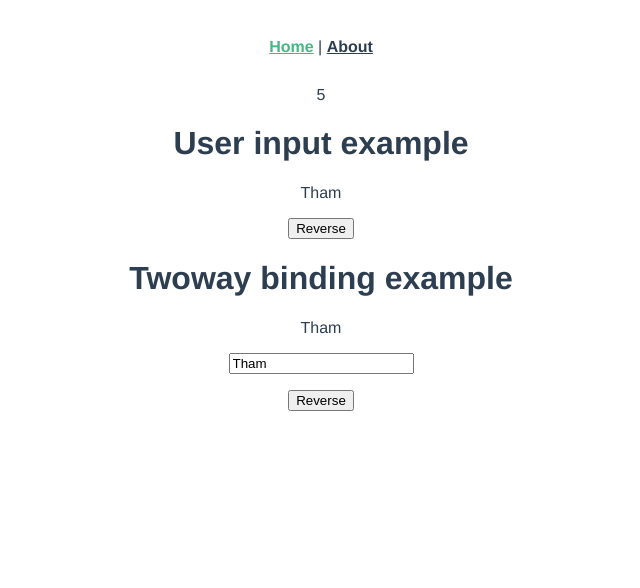
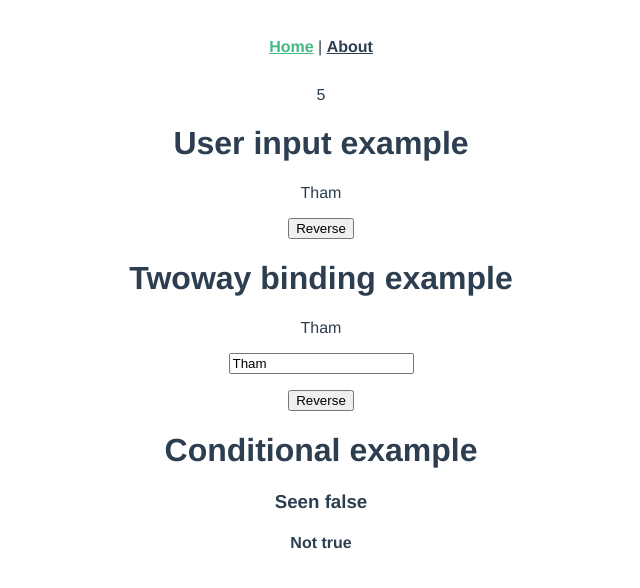
Before and after one commit to zarub2k/vuebar, a Vue app: page / in a window 1280 px wide. Shown: the top 588 px of the page, without its empty margins (319-959 px from the left). Built offline with nearby package versions, Linux system fonts and the light colour scheme.

Commit message:
Conditional is added

```diff
--- /dev/null
+++ b/src/components/core/Conditional.vue
@@ -0,0 +1,28 @@
+<template>
+  <div>
+    <h1>Conditional example</h1>
+    <h3>Seen {{ seen }} </h3>
+    <h4 v-if="seen">Show</h4>
+    <h4 v-else>Not true</h4>
+  </div>
+</template>
+
+<script>
+import { ref } from "vue";
+export default {
+  name: "Conditional",
+  setup() {
+    let seen = ref(true);
+    setInterval(() => {
+      if (seen.value == true) {
+        seen.value = false;
+      } else {
+        seen.value = true;
+      }
+    }, 1000)
+    return {
+      seen,
+    }
+  },
+}
+</script>
--- a/src/views/Home.vue
+++ b/src/views/Home.vue
@@ -5,6 +5,7 @@
     <Counter />
     <UserInput />
     <TwowayBinding />
+    <Conditional />
   </div>
 </template>
 
@@ -14,6 +15,7 @@
 import Counter from "@/components/core/Counter.vue";
 import UserInput from "@/components/core/UserInput";
 import TwowayBinding from "@/components/core/TwowayBinding";
+import Conditional from "@/components/core/Conditional";
 
 export default {
   name: "Home",
@@ -21,6 +23,7 @@ export default {
     Counter,
     UserInput,
     TwowayBinding,
+    Conditional,
   },
 };
 </script>
```
Also changed, not shown: 1 other file (tests, documents, lock files or other folders).
